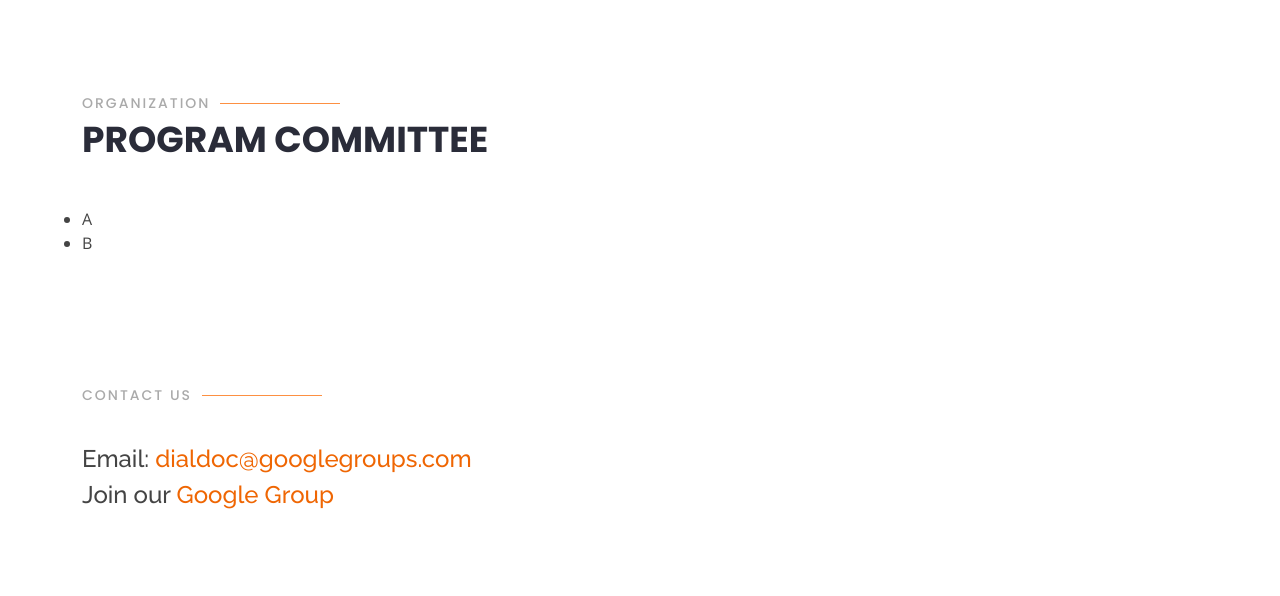
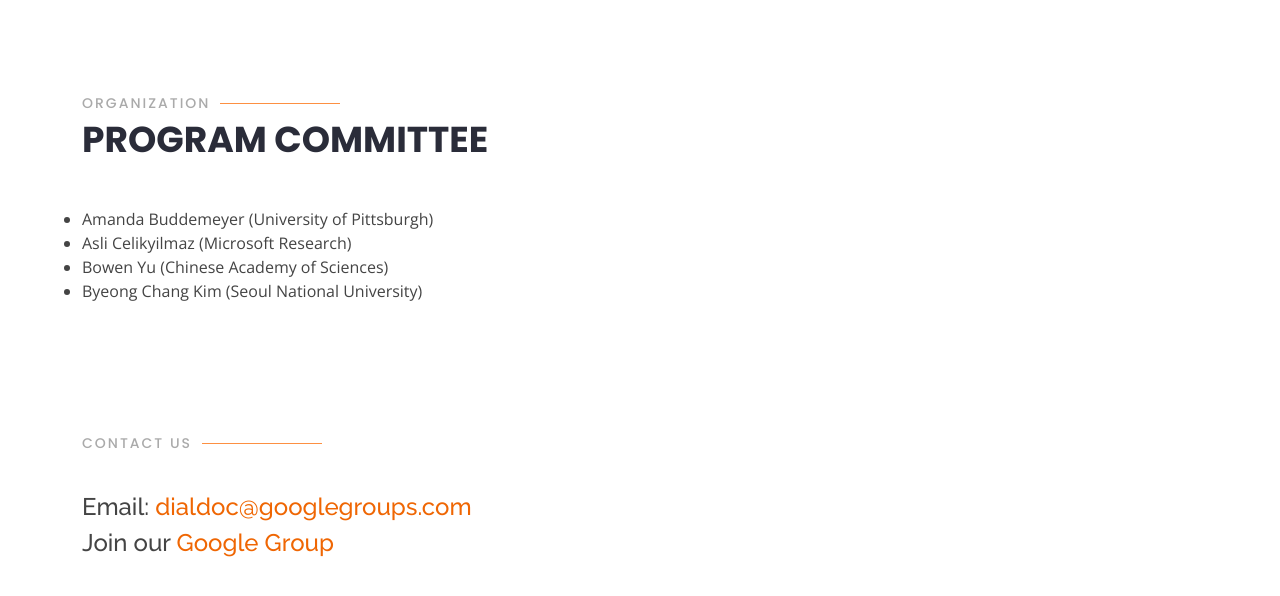
Before and after one commit to doc2dial/workshop2022, a plain HTML site: page index.html in a window 1280 px wide. Shown: the part 3126-3722 px from the top of the page. Drawn offline with nearby package versions, Linux system fonts and the light colour scheme.

Commit message:
add 4 members of pc

```diff
--- a/index.html
+++ b/index.html
@@ -530,8 +530,10 @@
 
           <div class="row">
               <ul class="unstyled">
-                  <li>A</li>
-                  <li>B</li>
+                  <li>Amanda Buddemeyer (University of Pittsburgh)</li>
+                  <li>Asli Celikyilmaz (Microsoft Research)</li>
+                  <li>Bowen Yu (Chinese Academy of Sciences)</li>
+                  <li>Byeong Chang Kim (Seoul National University)</li>
               </ul>
           </div>
 
```
